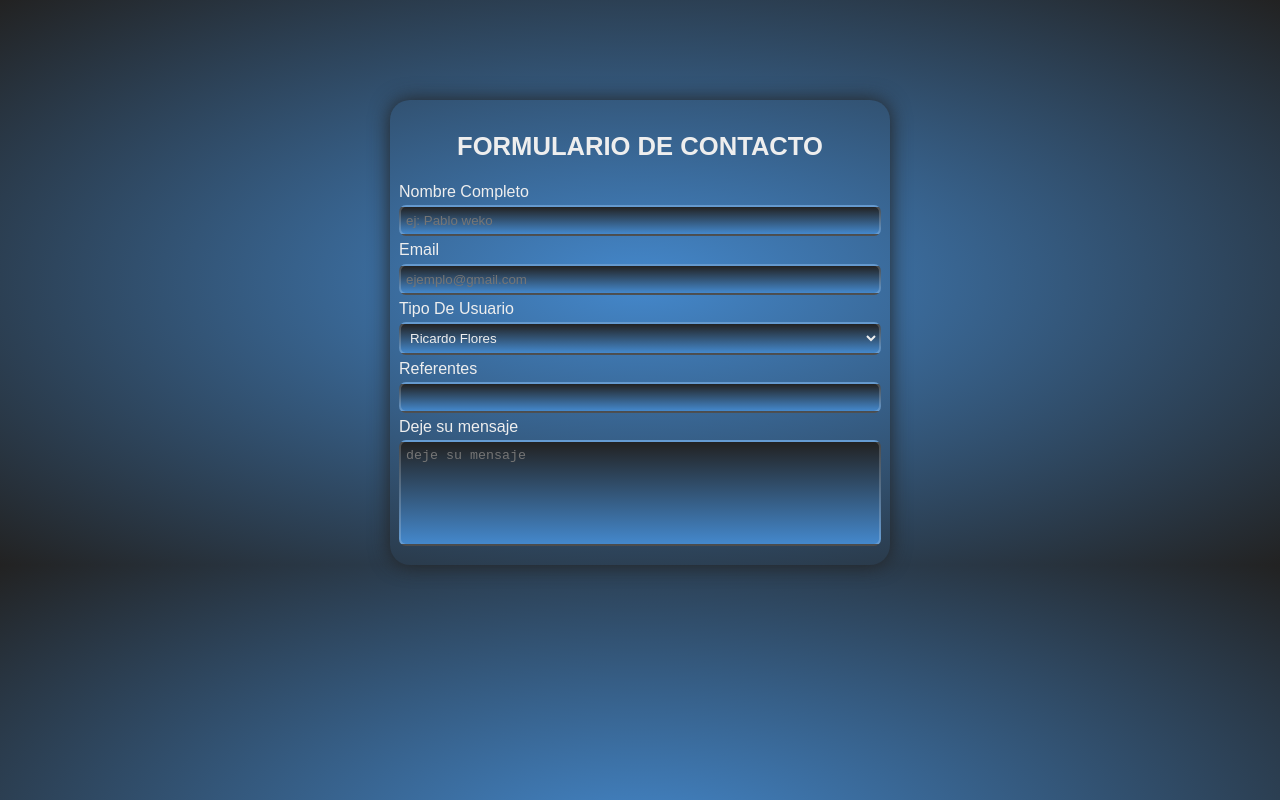
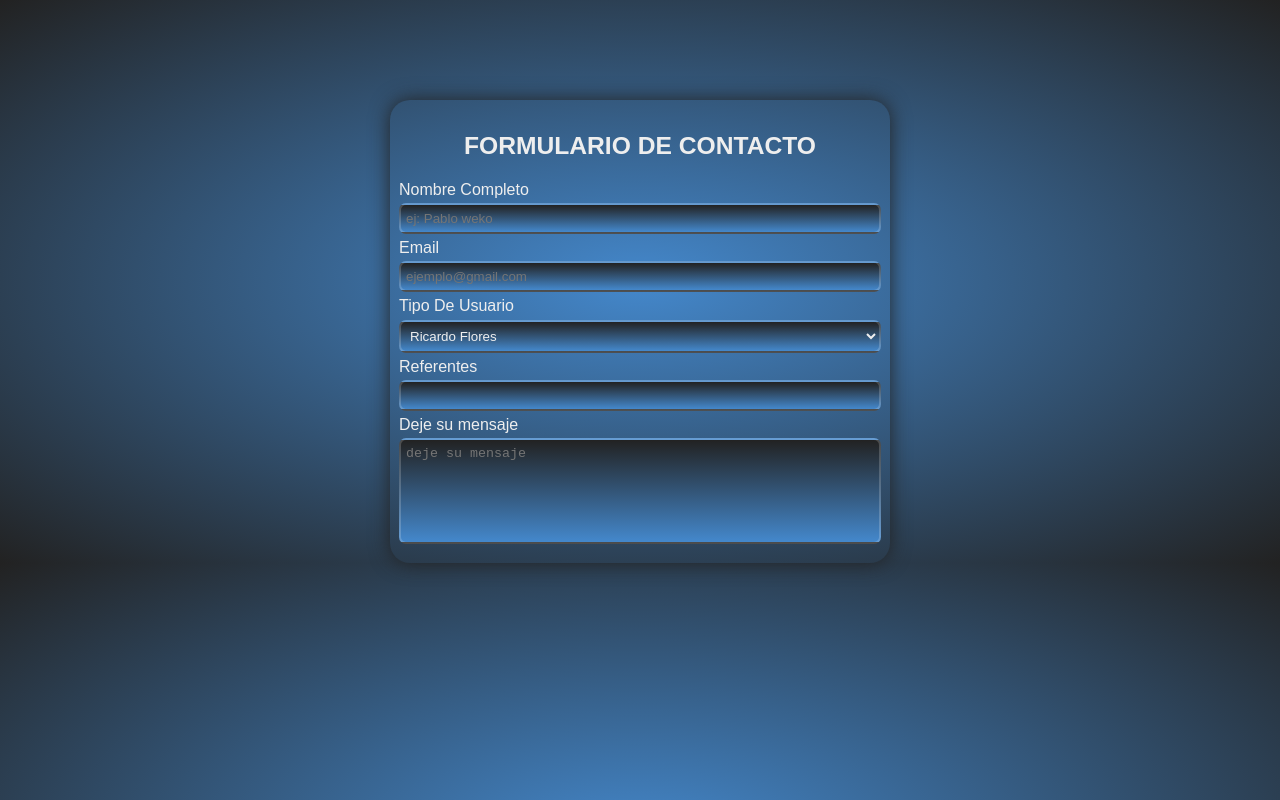
Before and after one commit to skpikeeee/proyecto-html-formulario, a plain HTML site: page index.html in a window 1280 px wide. Drawn offline with Linux system fonts and the light colour scheme.

Commit message:
nuevo css

```diff
--- a/style.css
+++ b/style.css
@@ -8,7 +8,7 @@ body{
 .h1{
     text-align: center;
     text-transform: uppercase;
-    font-size: 0.80em;
+    font-size: 0.77em;
 
 }
 
```
